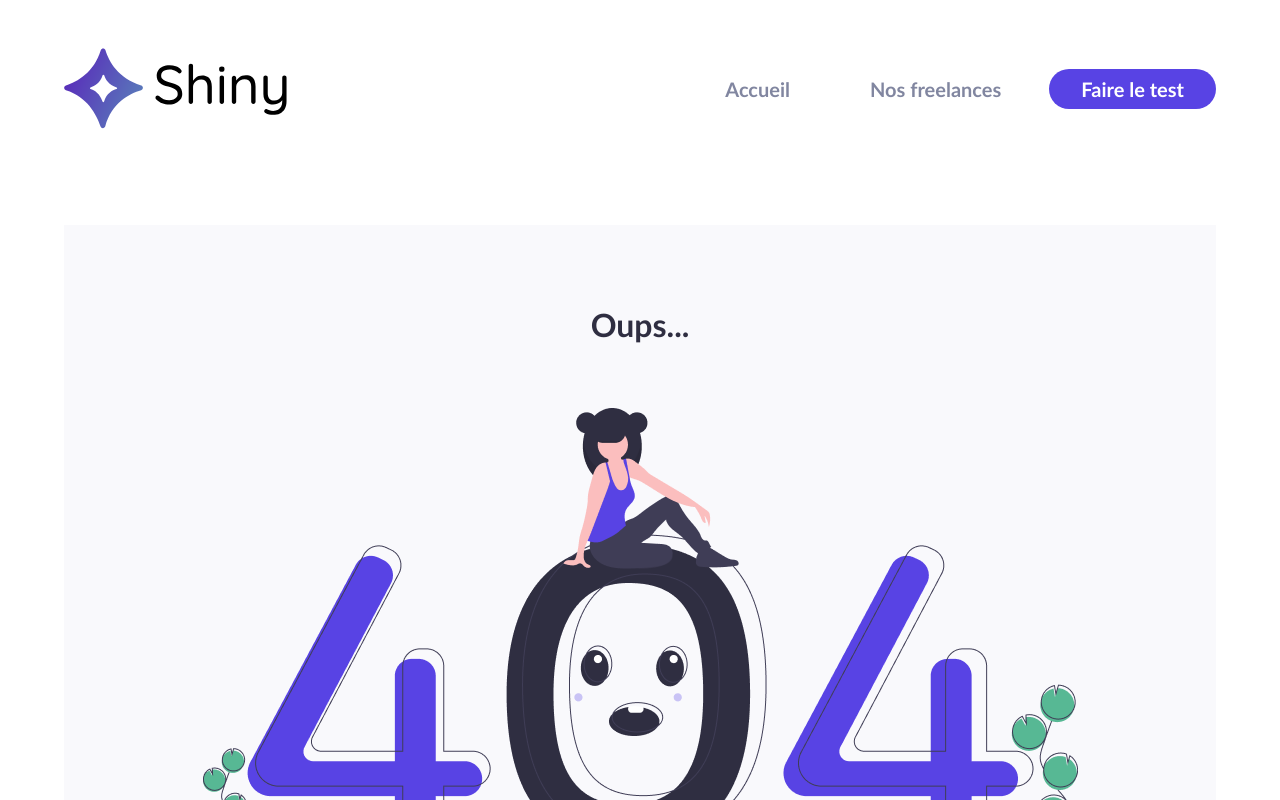
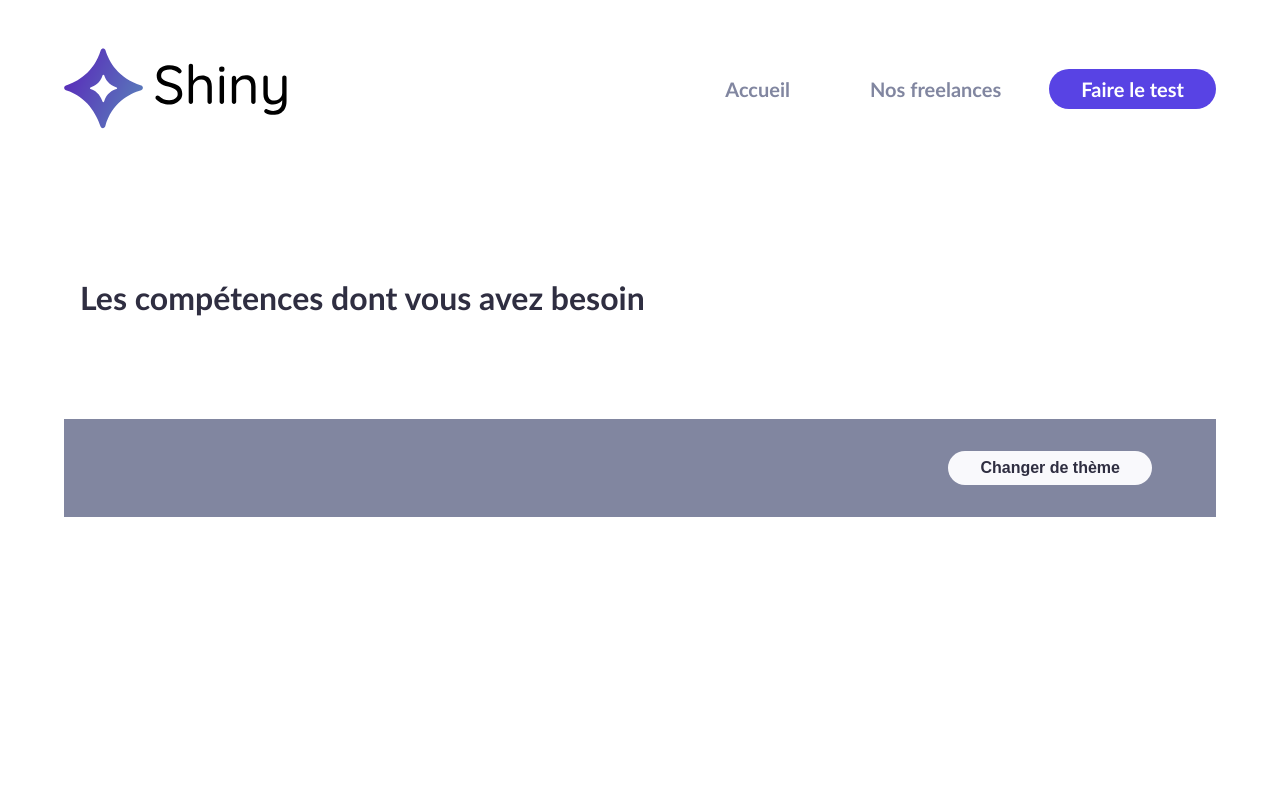
Before and after one commit to logic-fabric/shiny-agency, a React (Create React App) app: page /resultats in a window 1280 px wide. Shown: the top 800 px of the page. Built offline with nearby package versions, Linux system fonts and the light colour scheme; no server answers.

Commit message:
feature: add a minimalist Results page to log userAnswers to the survey

```diff
--- a/src/index.jsx
+++ b/src/index.jsx
@@ -5,6 +5,7 @@ import { BrowserRouter as Router, Route, Switch } from "react-router-dom";
 import Error404 from "./pages/Error404";
 import Freelances from "./pages/Freelances";
 import Home from "./pages/Home";
+import Results from "./pages/Results";
 import Survey from "./pages/Survey";
 import Footer from "./components/Footer";
 import Header from "./components/Header";
@@ -34,6 +35,9 @@ async function initApp() {
               <Route path="/freelances">
                 <Freelances freelancesProfiles={freelancesProfiles} />
               </Route>
+              <Route path="/resultats">
+                <Results />
+              </Route>
               <Route>
                 <Error404 />
               </Route>
--- /dev/null
+++ b/src/pages/Results.jsx
@@ -0,0 +1,17 @@
+import { useContext } from "react";
+
+import { SurveyContext } from "../utils/context/providers";
+
+function Results() {
+  const { surveyAnswers } = useContext(SurveyContext);
+
+  console.log("User answers =", surveyAnswers);
+
+  return (
+    <main>
+      <h1>Les compétences dont vous avez besoin</h1>
+    </main>
+  );
+}
+
+export default Results;
--- a/src/pages/Survey.jsx
+++ b/src/pages/Survey.jsx
@@ -102,6 +102,9 @@ function Survey() {
           $isDarkTheme={theme === "dark"}
         >
           Suivante
+        </SurveyNavLink>
+        <SurveyNavLink to={`/resultats`} $isDarkTheme={theme === "dark"}>
+          Résultats
         </SurveyNavLink>
       </SurveyNav>
     </SurveyContainer>
```
